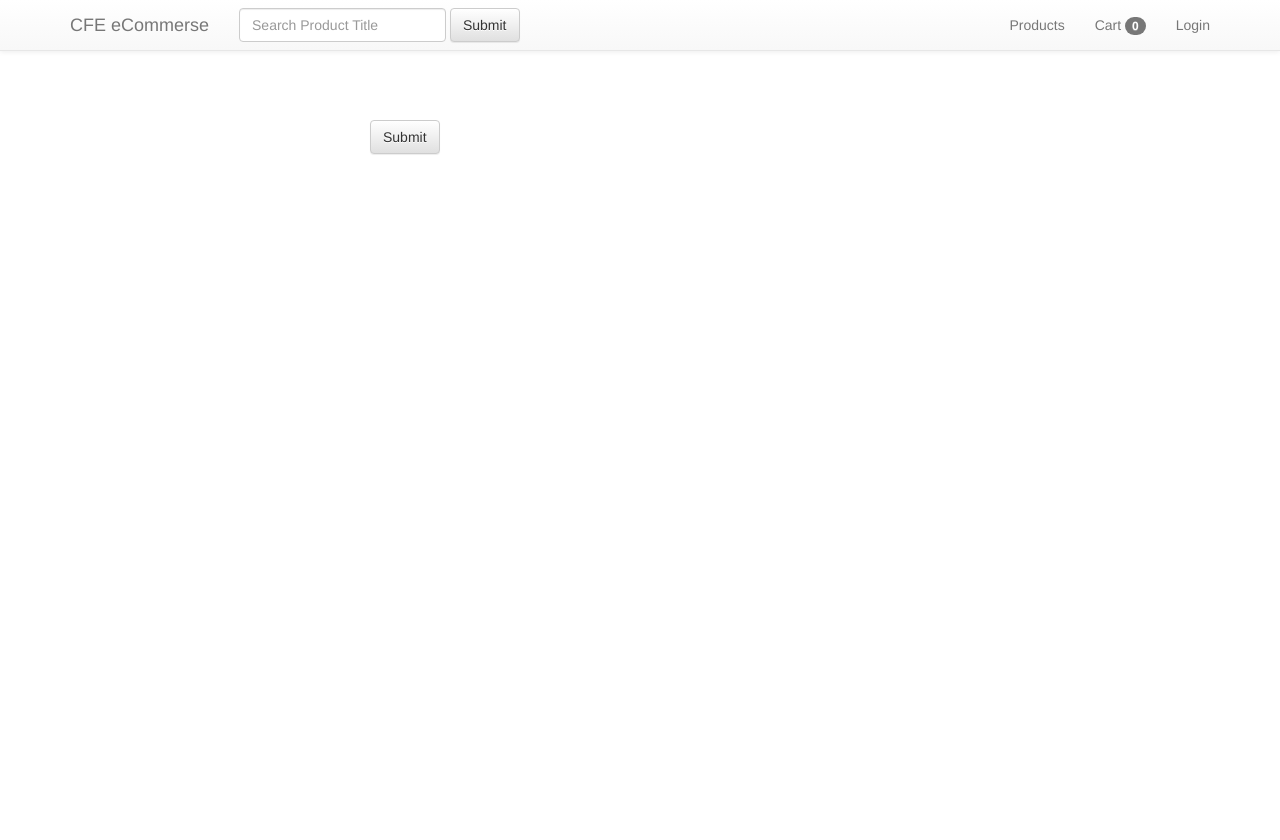
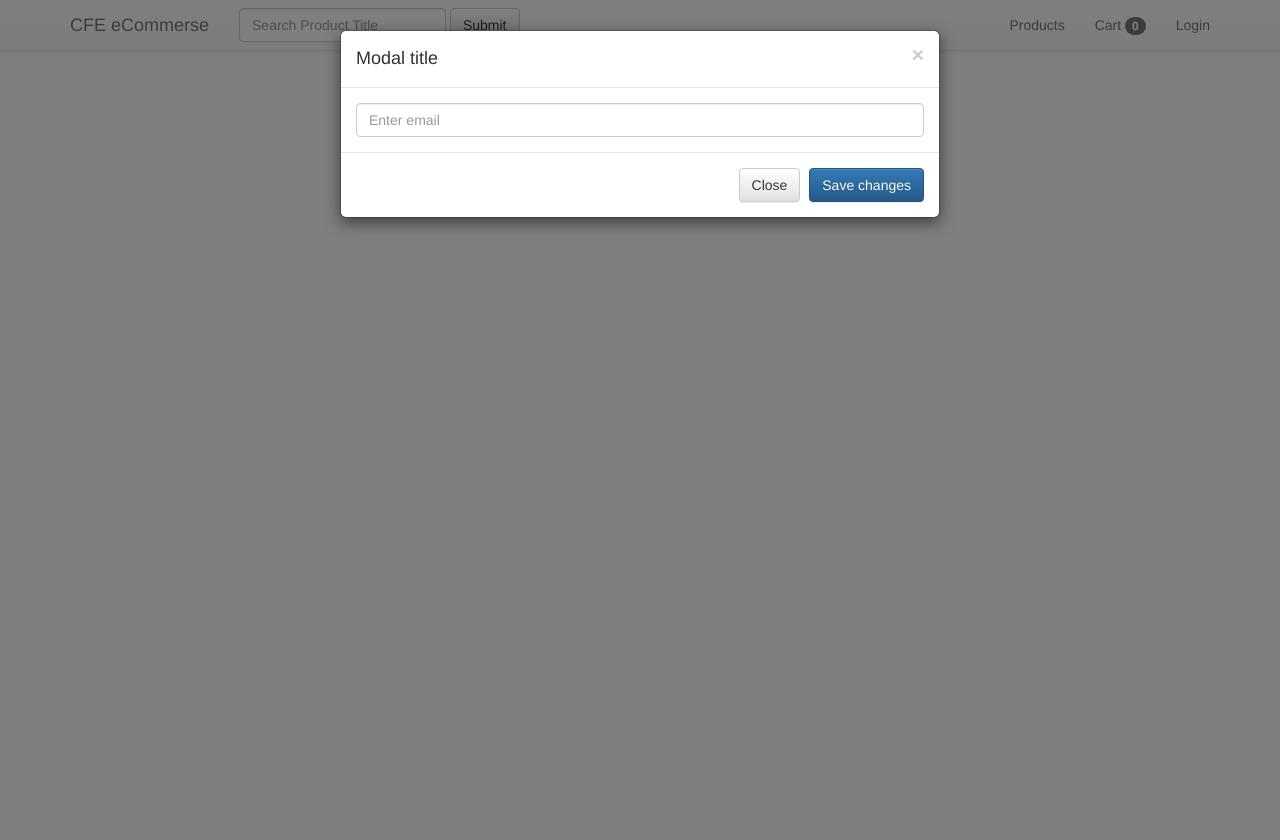
Before and after one commit to loafbaker/-django_ecommerce1-, a Django app: template templates/form.html in a window 1280 px wide. Shown: the top 840 px of the page. After the commit the page ends 230 px from the top, so only its background shows below. Run offline with Django 3.2, Linux system fonts and the light colour scheme; the template is opened without the code that fills it, so the values that code supplies are empty; some libraries are stand-ins or nearby versions.

Commit message:
Add Bootstrap Modal

```diff
--- a/templates/base.html
+++ b/templates/base.html
@@ -93,6 +93,8 @@
 
     </div> <!-- /container -->
 
+    {% include 'modal.html' %}
+
     <!-- Bootstrap core JavaScript
     ================================================== -->
     <!-- Placed at the end of the document so the pages load faster -->
@@ -121,6 +123,12 @@
             },
           })
         })
+
+        function showModal(){
+          $("#marketingModal").modal("toggle");
+        }
+
+        setTimeout(showModal, 5000);
     });
     </script>
     <script>
--- /dev/null
+++ b/templates/modal.html
@@ -0,0 +1,17 @@
+<div id="marketingModal" class="modal fade">
+  <div class="modal-dialog">
+    <div class="modal-content">
+      <div class="modal-header">
+        <button type="button" class="close" data-dismiss="modal" aria-label="Close"><span aria-hidden="true">&times;</span></button>
+        <h4 class="modal-title">Modal title</h4>
+      </div>
+      <div class="modal-body">
+        <input class="form-control" type="text" placeholder="Enter email" />
+      </div>
+      <div class="modal-footer">
+        <button type="button" class="btn btn-default" data-dismiss="modal">Close</button>
+        <button type="button" class="btn btn-primary">Save changes</button>
+      </div>
+    </div><!-- /.modal-content -->
+  </div><!-- /.modal-dialog -->
+</div><!-- /.modal -->
```
Also changed, not shown: README.md, django_ecommerce1.sqlite.
